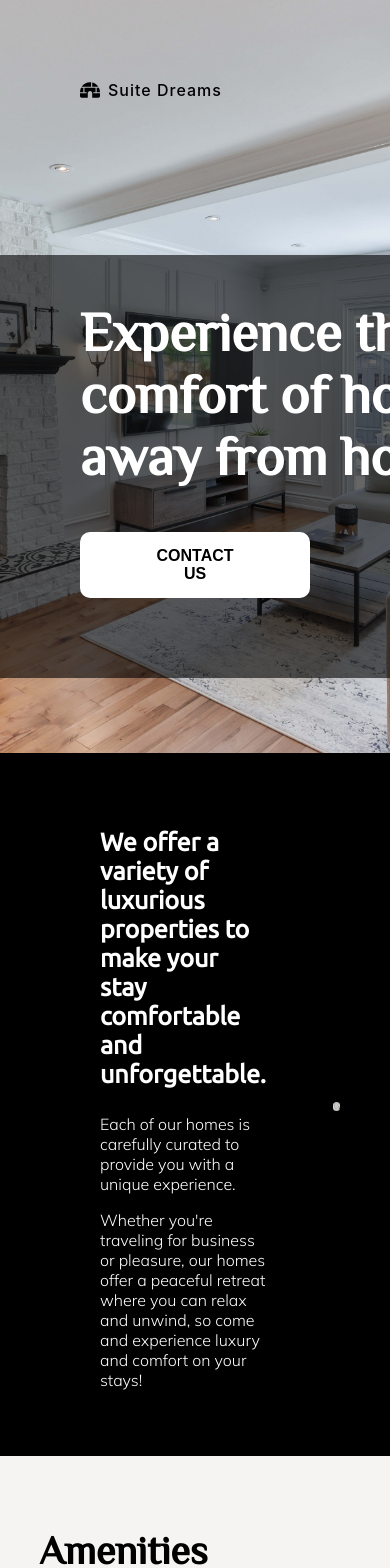
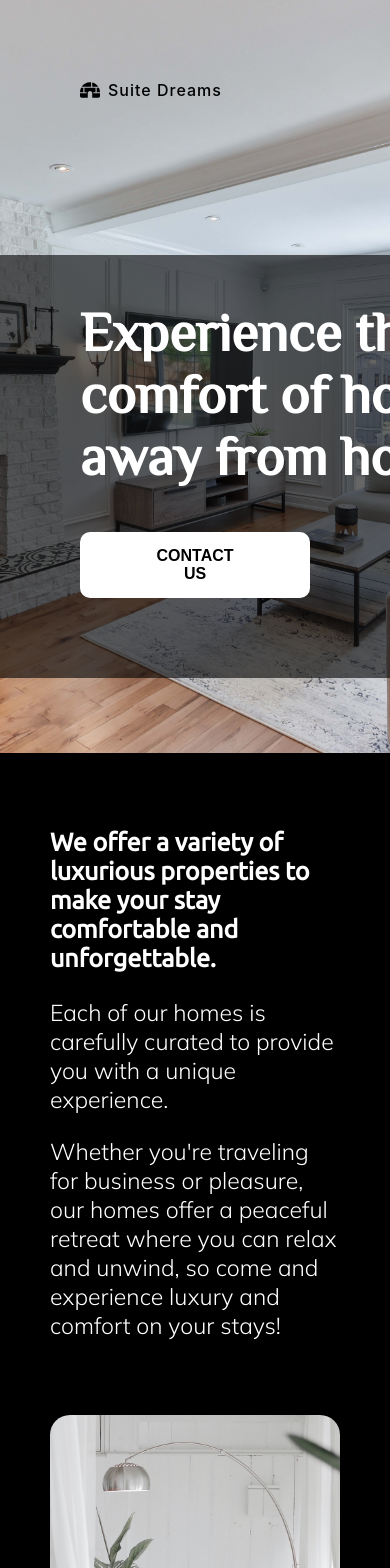
Before and after one commit to alvillaraza/rental, a React (Create React App) app: page / in a window 390 px wide. Shown: the top 1568 px of the page. Built offline with nearby package versions, Linux system fonts and the light colour scheme.

Commit message:
650 viewport

```diff
--- a/src/App.css
+++ b/src/App.css
@@ -98,6 +98,18 @@ button {
   }
   .about-us .desc p {
     font-size: 16px;
+  }
+}
+@media screen and (max-width: 820px) {
+  .about-us {
+    display: block;
+  }
+  .about-us .desc {
+    padding: unset;
+    margin-bottom: 75px;
+  }
+  .about-us .desc p {
+    font-size: 23px;
   }
 }
 .amenities {
--- a/src/App.less
+++ b/src/App.less
@@ -123,6 +123,19 @@ button {
 
       p {
         font-size: 16px;
+      }
+    }
+  }
+
+  @media screen and (max-width: 820px) {
+    display: block;
+
+    .desc {
+      padding: unset;
+      margin-bottom: 75px;
+
+      p {
+        font-size: 23px;
       }
     }
   }
```
